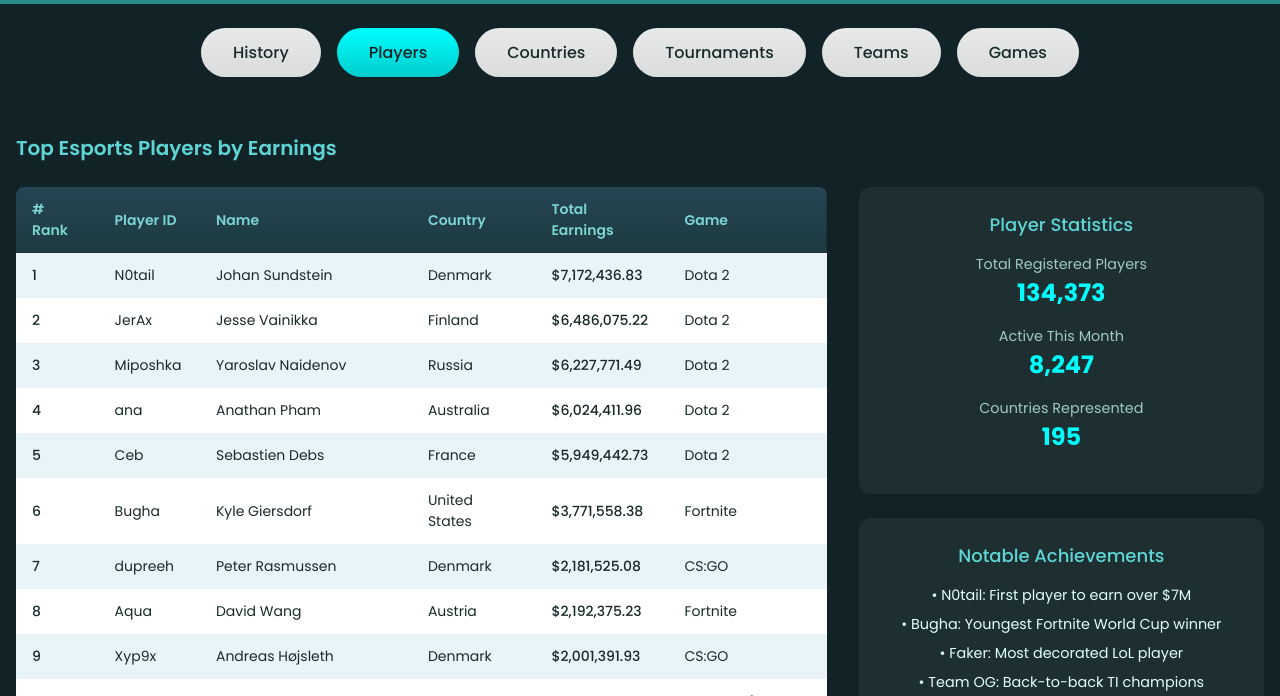
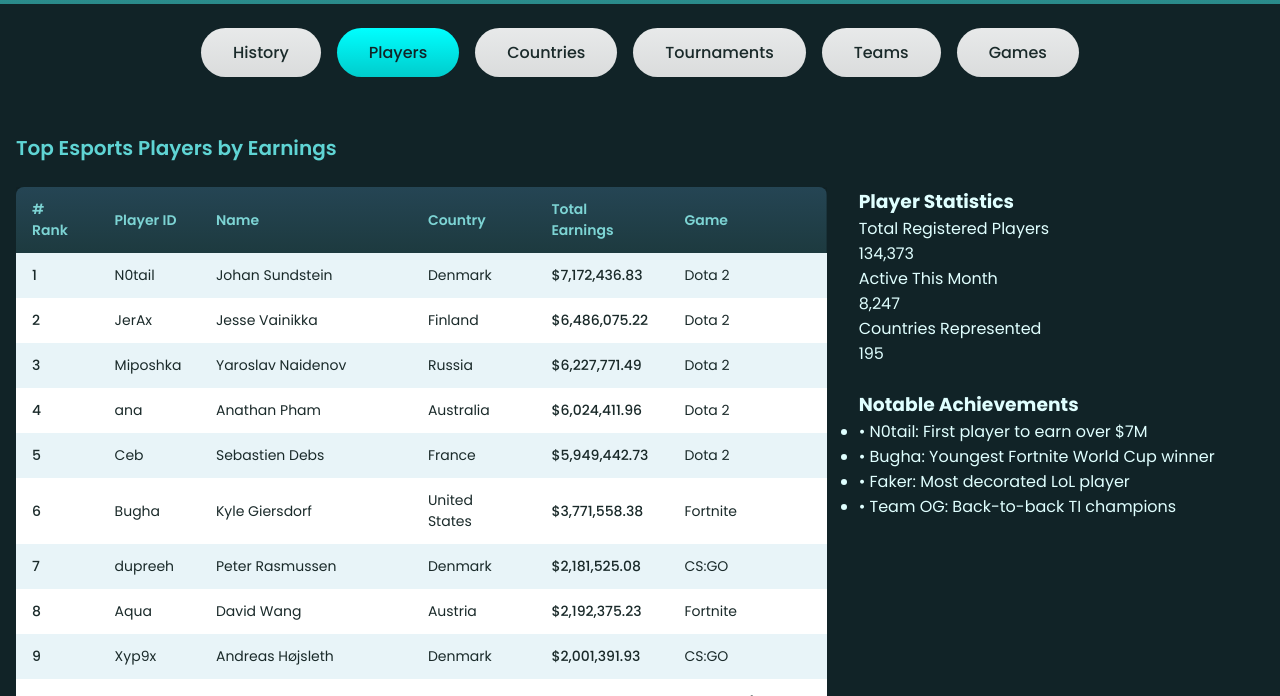
Before and after one commit to jairred-atanacio/Easport-Earning, a plain HTML site: page players.html in a window 1280 px wide. Shown: the part 104-800 px from the top of the page. Drawn offline with Linux system fonts and the light colour scheme.

Commit message:
Clean up styles by removing unused CSS rules
Removed unused styles for stats card, achievement list, and upcoming events.

```diff
--- a/styles.css
+++ b/styles.css
@@ -1,4 +1,4 @@
-/* Top Esport Chart - Main Stylesheet */
+
 
 @import url('https://fonts.googleapis.com/css2?family=Poppins:wght@400;500;600;700&display=swap');
 
@@ -15,7 +15,7 @@ body {
   min-height: 100vh;
 }
 
-/* Header */
+
 .header {
   background: linear-gradient(180deg, #3db8b8 0%, #2a8a8a 100%);
   padding: 1.5rem;
@@ -29,7 +29,7 @@ body {
   color: #112327;
 }
 
-/* Navigation */
+
 .nav {
   background-color: #112327;
   padding: 1.5rem;
@@ -65,14 +65,14 @@ body {
   color: #112327;
 }
 
-/* Main Content */
+
 .main {
   max-width: 1400px;
   margin: 0 auto;
   padding: 2rem 1rem;
 }
 
-/* Section Title */
+
 .section-title {
   font-size: 1.25rem;
   font-weight: 600;
@@ -80,7 +80,7 @@ body {
   margin-bottom: 1.5rem;
 }
 
-/* Grid Layout */
+
 .grid {
   display: grid;
   gap: 2rem;
@@ -104,7 +104,7 @@ body {
   }
 }
 
-/* Cards */
+
 .card {
   background-color: #1d2f31;
   border-radius: 0.75rem;
@@ -123,7 +123,7 @@ body {
   color: #e0ffff;
 }
 
-/* Milestone Cards */
+
 .milestone {
   background-color: #1d2f31;
   border-radius: 0.75rem;
@@ -142,7 +142,6 @@ body {
   color: #e0ffff;
 }
 
-/* Tables */
 .table-container {
   overflow-x: auto;
 }
@@ -191,76 +190,8 @@ body {
   font-weight: 600;
 }
 
-/* Stats Card */
-.stats-card {
-  background-color: #1d2f31;
-  border-radius: 0.75rem;
-  padding: 1.5rem;
-  text-align: center;
-}
 
-.stats-label {
-  font-size: 1.125rem;
-  font-weight: 500;
-  color: #5fd4d4;
-  margin-bottom: 1rem;
-}
 
-.stat-item {
-  margin-bottom: 1rem;
-}
-
-.stat-item p {
-  color: #a0c8c8;
-  font-size: 0.9rem;
-}
-
-.stat-value {
-  font-size: 1.5rem;
-  font-weight: 700;
-  color: #00ffff;
-}
-
-/* Achievement List */
-.achievement-list {
-  list-style: none;
-  margin-top: 1rem;
-}
-
-.achievement-list li {
-  font-size: 0.9rem;
-  color: #e0ffff;
-  margin-bottom: 0.5rem;
-}
-
-/* Upcoming Events */
-.event-item {
-  border-bottom: 1px solid #254554;
-  padding-bottom: 0.75rem;
-  margin-bottom: 0.75rem;
-}
-
-.event-item:last-child {
-  border-bottom: none;
-  margin-bottom: 0;
-}
-
-.event-name {
-  font-weight: 500;
-  color: #e0ffff;
-}
-
-.event-details {
-  font-size: 0.875rem;
-  color: #00ffff;
-}
-
-.event-date {
-  font-size: 0.75rem;
-  color: #a0c8c8;
-}
-
-/* Footer */
 .footer {
   background-color: #1d2f31;
   padding: 1.5rem;
@@ -272,7 +203,7 @@ body {
   color: #a0c8c8;
 }
 
-/* Responsive */
+
 @media (max-width: 768px) {
   .header h1 {
     font-size: 1.75rem;
```
